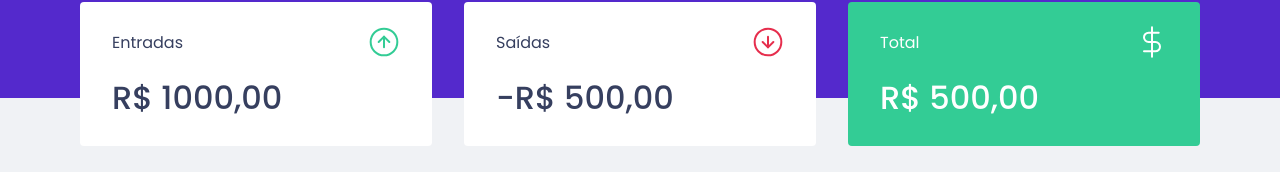
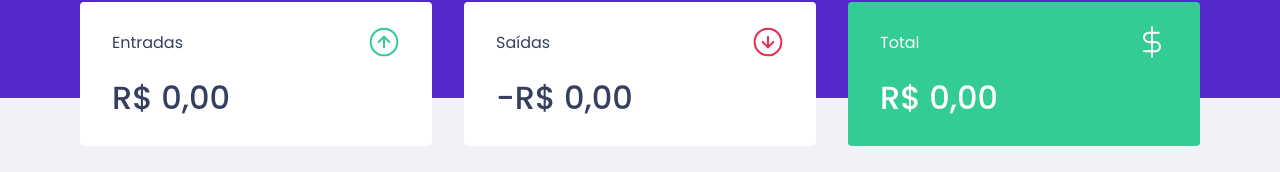
Before and after one commit to andresgois/dtmoney, a React (Create React App) app: page / in a window 1280 px wide. Shown: the part 142-314 px from the top of the page. Built offline with nearby package versions, Linux system fonts and the light colour scheme; no server answers; what miragejs would draw is missing.

Commit message:
calculation on cards

```diff
--- a/src/App.tsx
+++ b/src/App.tsx
@@ -5,6 +5,7 @@ import { createServer, Model } from "miragejs";
 import { useState } from "react";
 import Modal from 'react-modal';
 import { NewTRansactionModal } from "./components/NewTransactionModal";
+import { TransactionProvider, TransactionsContext } from "./TransactionsContext";
 
 createServer({
 
@@ -58,7 +59,7 @@ export function App() {
         setIsNewTransactionModalOpen(false)
     }
   return (
-    <>
+    <TransactionProvider>
       <Header onOpenNewTransactionModal={handleOpenNewTransactionModal} />
       <Dashboard />
       <GlobalStyle />
@@ -67,6 +68,6 @@ export function App() {
         isOpen={isNewTransactionModalOpen}
         onRequestClose={handleCloseNewTransactionModal}
       />
-    </>
+    </TransactionProvider>
   );
 }
--- /dev/null
+++ b/src/TransactionsContext.tsx
@@ -0,0 +1,62 @@
+import { createContext, ReactNode, useEffect, useState } from "react";
+import { api } from "./services/api";
+
+interface Transaction {
+  id: number;
+  title: string;
+  amount: number;
+  type: string;
+  category: string;
+  createdAt: string;
+}
+
+/**
+ * 3 formas de criar um novo tipo
+ * 1- repetir tudo de Transaction, tirando o id e o createdAt
+ * 2- criar tipo usando o Omit
+ * 3- criar usando o Pick, ai você escolhe quais propriedades você quer
+ */
+type TransactionInput = Omit<Transaction, 'id' | 'createdAt'>;
+//type TransactionInput2 = Pick<Transaction, 'title' | 'amount' | 'category' | 'type'>;
+
+interface TransactionProviderProps {
+  children: ReactNode;
+}
+
+interface TransactionsContextData {
+  transactions: Transaction[];
+  createTransaction: (transaction: TransactionInput) => Promise<void>;
+}
+
+export const TransactionsContext = createContext<TransactionsContextData>(
+  {} as TransactionsContextData
+);
+
+export function TransactionProvider({children}: TransactionProviderProps) {
+  const [transactions, setTransactions] = useState<Transaction[]>([]);
+
+    useEffect( () => {
+        api.get('/transactions')
+        .then( response => setTransactions(response.data.transactions))
+    }, []);
+
+    async function createTransaction(transactionInput: TransactionInput){
+      const response = await api.post("/transactions", {
+        ...transactionInput,
+        createdAt: new Date()
+      });
+      console.log(response)
+      const { transaction } = response.data;
+
+      setTransactions([
+        ...transactions,
+        transaction,
+      ]);
+    }
+
+    return (
+      <TransactionsContext.Provider value={{ transactions, createTransaction}}>
+        {children}
+      </TransactionsContext.Provider>
+    )
+}
--- a/src/components/NewTransactionModal/index.tsx
+++ b/src/components/NewTransactionModal/index.tsx
@@ -1,33 +1,37 @@
+import { FormEvent, useContext, useState } from 'react';
 import Modal from 'react-modal';
-import { Container, TransactionTypeContainer, RadioBox } from './styles';
+import { TransactionsContext } from '../../TransactionsContext';
+import { api } from '../../services/api';
+
 import closeImg from '../../assets/close.svg';
 import incomeImg from '../../assets/income.svg';
 import outcomeImg from '../../assets/outcome.svg';
-import { FormEvent, useState } from 'react';
-import { api } from '../../services/api';
 
+import { Container, TransactionTypeContainer, RadioBox } from './styles';
 
 interface NewTRansactionModalProps {
     isOpen: boolean;
     onRequestClose: () => void;
 }
 export function NewTRansactionModal({ isOpen, onRequestClose}: NewTRansactionModalProps) {
+    const { createTransaction } = useContext(TransactionsContext);
+
     const [type, setType ] = useState('deposit');
     const [title, setTitle ] = useState('');
-    const [value, setValue ] = useState(0);
+    const [amount, setAmount ] = useState(0);
     const [category, setCategory ] = useState('');
 
-    function handleCreateNewTransaction(event: FormEvent){
+    async function handleCreateNewTransaction(event: FormEvent){
       event.preventDefault();
 
-      const data = {
-        title,
-        value,
-        category,
-        type
-      };
+      await createTransaction({title,amount,category,type})
+      //fecha o modal
+      setTitle('');
+      setAmount(0);
+      setCategory('');
+      setType('deposit');
 
-      api.post("/transactions", data);
+      onRequestClose();
     }
 
     return(
@@ -57,8 +61,8 @@ export function NewTRansactionModal({ isOpen, onRequestClose}: NewTRansactionMod
             <input
               type="number"
               placeholder='Valor'
-              value={value}
-              onChange={ (e) => setValue(Number(e.target.value))}
+              value={amount}
+              onChange={ (e) => setAmount(Number(e.target.value))}
             />
 
             <TransactionTypeContainer>
--- a/src/components/Summary/index.tsx
+++ b/src/components/Summary/index.tsx
@@ -1,33 +1,81 @@
+import { useContext } from 'react';
 import incomeImg from '../../assets/income.svg';
 import outcomeImg from '../../assets/outcome.svg';
 import totalImg from '../../assets/total.svg';
+import { TransactionsContext } from '../../TransactionsContext';
 
 import { Container } from "./styles";
 
 export function Summary() {
+  const {transactions} = useContext(TransactionsContext);
+  console.log(transactions)
+  // const totalDeposits = transactions.reduce( (acc, transaction) => {
+  //   if(transaction.type === 'deposit'){
+  //     return acc + transaction.amount;
+  //   }
+
+  //   return acc;
+  // }, 0);
+  const summary = transactions.reduce( (acc, transaction) =>
+  {
+    if(transaction.type === 'deposit'){
+      acc.deposits += transaction.amount;
+      acc.total += transaction.amount;
+    }else {
+      acc.withdraws += transaction.amount;
+      acc.total -= transaction.amount;
+    }
+    return acc;
+  },
+  {
+    deposits: 0,
+    withdraws: 0,
+    total: 0,
+  })
 
     return (
         <Container>
+          {/* <TransactionsContext.Consumer>
+            { (data) => {
+              console.log('Forma antiga')
+              return null;
+            }}
+          </TransactionsContext.Consumer> */}
             <div>
                 <header>
                     <p>Entradas</p>
                     <img src={incomeImg} alt="Entradas" />
                 </header>
-                <strong>R$ 1000,00</strong>
+                <strong>
+                  {new Intl.NumberFormat('pt-BR', {
+                    style: 'currency',
+                    currency: 'BRL'
+                  }).format(summary.deposits)}
+                </strong>
             </div>
             <div>
                 <header>
                     <p>Saídas</p>
                     <img src={outcomeImg} alt="Saídas" />
                 </header>
-                <strong>-R$ 500,00</strong>
+                <strong>-
+                  {new Intl.NumberFormat('pt-BR', {
+                    style: 'currency',
+                    currency: 'BRL'
+                  }).format(summary.withdraws)}
+                </strong>
             </div>
             <div className='highlight-background'>
                 <header>
                     <p>Total</p>
                     <img src={totalImg} alt="Total" />
                 </header>
-                <strong>R$ 500,00</strong>
+                <strong>
+                  {new Intl.NumberFormat('pt-BR', {
+                    style: 'currency',
+                    currency: 'BRL'
+                  }).format(summary.total)}
+                </strong>
             </div>
         </Container>
     );
--- a/src/components/TransactionsTable/index.tsx
+++ b/src/components/TransactionsTable/index.tsx
@@ -1,24 +1,10 @@
-import { useEffect, useState } from "react";
-import { api } from "../../services/api";
+import { useContext } from "react";
+import { TransactionsContext } from "../../TransactionsContext";
 import { Container } from "./styles";
 
 
-interface Transaction {
-  id: number;
-  title: string;
-  amount: number;
-  type: string;
-  category: string;
-  createdAt: string;
-}
-
 export function TransactionsTable() {
-  const [transactions, setTransactions] = useState<Transaction[]>([]);
-
-    useEffect( () => {
-        api.get('/transactions')
-        .then( response => setTransactions(response.data.transactions))
-    }, []);
+  const {transactions} = useContext(TransactionsContext);
 
     return (
         <Container>
```
